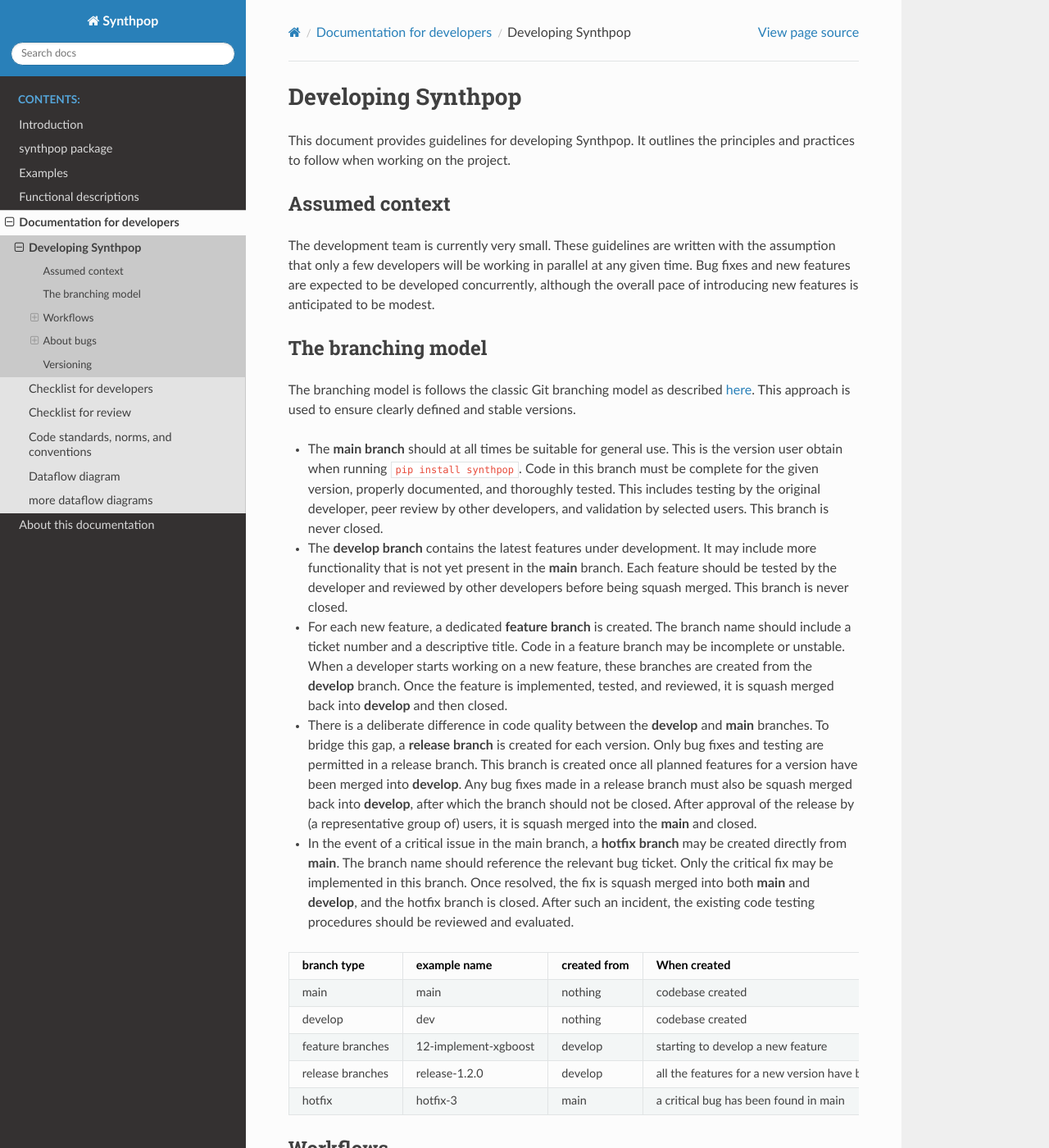
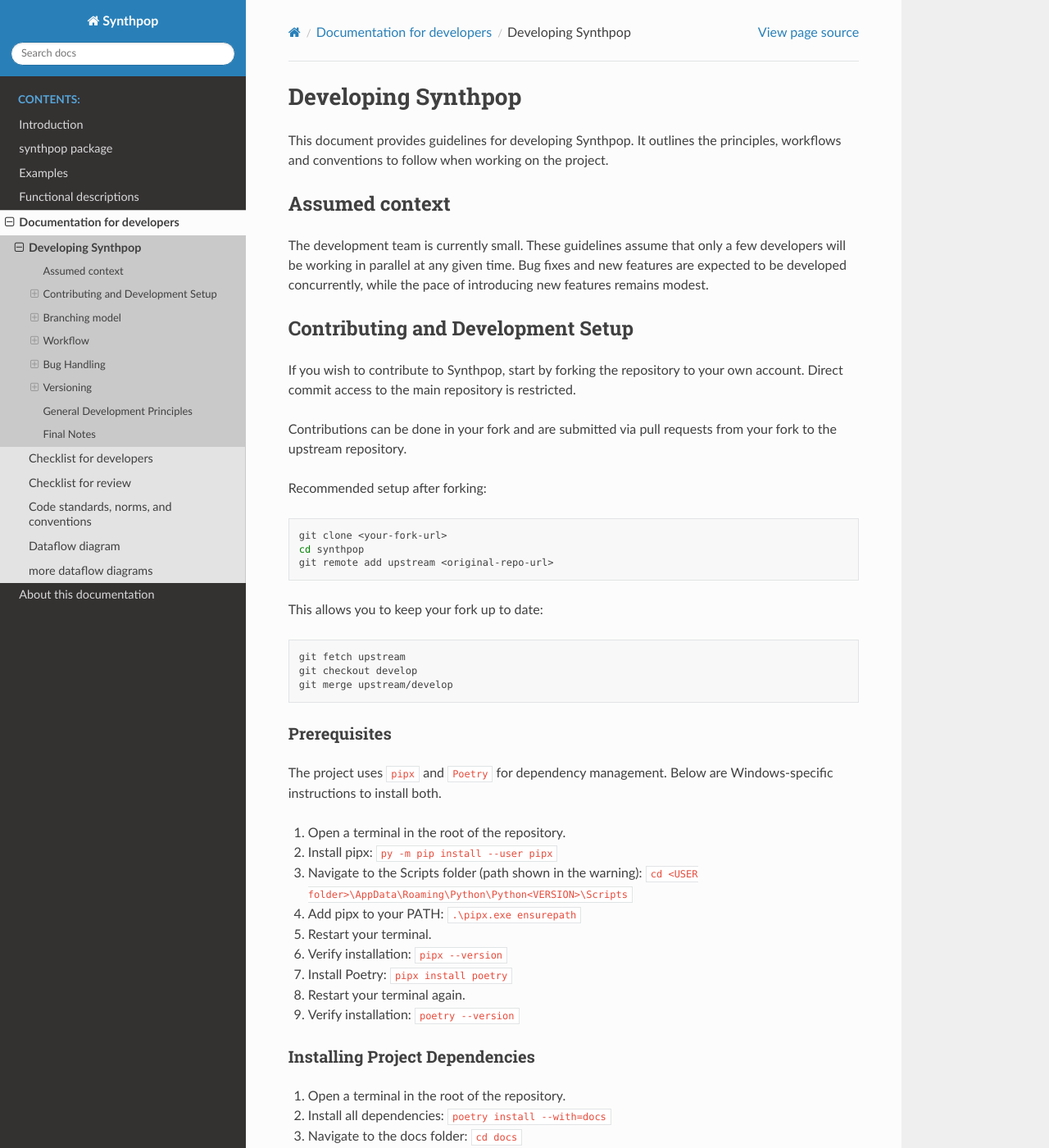
Before and after one commit to duonl/synthpop-py, a Sphinx documentation site: the page built from docs/source/developer/developing.md, in a window 1280 px wide and 1400 px high. Shown: the whole window at 82% size. Built offline with Sphinx 7.4.7 and the Read the Docs theme 3.1.0, drawn with Linux system fonts in a browser that asks for light colours; some of the changed text lies outside the part shown.

Commit message:
added forking and updating documentation to developer/developing.md

````diff
--- a/docs/source/developer/developing.md
+++ b/docs/source/developer/developing.md
@@ -1,20 +1,72 @@
 # Developing Synthpop
 
-This document provides guidelines for developing Synthpop. It outlines the principles and practices to follow when working on the project.
+This document provides guidelines for developing Synthpop. It outlines the principles, workflows and conventions to follow when working on the project.
 
 ## Assumed context
-The development team is currently very small. These guidelines are written with the assumption that only a few developers will be working in parallel at any given time. Bug fixes and new features are expected to be developed concurrently, although the overall pace of introducing new features is anticipated to be modest.
+The development team is currently small. These guidelines assume that only a few developers will be working in parallel at any given time. Bug fixes and new features are expected to be developed concurrently, while the pace of introducing new features remains modest.
 
-## The branching model
-The branching model is follows the classic Git branching model as described [here](https://nvie.com/posts/a-successful-git-branching-model/).
-This approach is used to ensure clearly defined and stable versions.
+## Contributing and Development Setup
+If you wish to contribute to Synthpop, start by forking the repository to your own account. Direct commit access to the main repository is restricted.
 
-- The **main branch** should at all times be suitable for general use. This is the version user obtain when running ```pip install synthpop```.
-    Code in this branch must be complete for the given version, properly documented, and thoroughly tested. This includes testing by the original developer, peer review by other developers, and validation by selected users. This branch is never closed.
-- The **develop branch** contains the latest features under development. It may include more functionality that is not yet present in the **main** branch. Each feature should be tested by the developer and reviewed by other developers before being squash merged. This branch is never closed.
-- For each new feature, a dedicated **feature branch** is created. The branch name should include a ticket number and a descriptive title. Code in a feature branch may be incomplete or unstable. When a developer starts working on a new feature, these branches are created from the **develop** branch. Once the feature is implemented, tested, and reviewed, it is squash merged back into **develop** and then closed.
-- There is a deliberate difference in code quality between the **develop** and **main** branches. To bridge this gap, a **release branch** is created for each version. Only bug fixes and testing are permitted in a release branch. This branch is created once all planned features for a version have been merged into **develop**. Any bug fixes made in a release branch must also be squash merged back into **develop**, after which the branch should not be closed. After approval of the release by (a representative group of) users, it is squash merged into the **main** and closed.
-- In the event of a critical issue in the main branch, a **hotfix branch** may be created directly from **main**. The branch name should reference the relevant bug ticket. Only the critical fix may be implemented in this branch. Once resolved, the fix is squash merged into both **main** and **develop**, and the hotfix branch is closed. After such an incident, the existing code testing procedures should be reviewed and evaluated.
+Contributions can be done in your fork and are submitted via pull requests from your fork to the upstream repository.
+
+Recommended setup after forking:
+```bash
+git clone <your-fork-url>
+cd synthpop
+git remote add upstream <original-repo-url>
+```
+This allows you to keep your fork up to date:
+```bash
+git fetch upstream
+git checkout develop
+git merge upstream/develop
+```
+
+### Prerequisites
+The project uses `pipx` and `Poetry` for dependency management. Below are Windows-specific instructions to install both.
+
+1. Open a terminal in the root of the repository.
+2. Install pipx: `py -m pip install --user pipx`
+3. Navigate to the Scripts folder (path shown in the warning): `cd <USER folder>\AppData\Roaming\Python\Python<VERSION>\Scripts`
+4. Add pipx to your PATH: `.\pipx.exe ensurepath`
+5. Restart your terminal.
+6. Verify installation: `pipx --version`
+7. Install Poetry: `pipx install poetry`
+8. Restart your terminal again.
+9. Verify installation: `poetry --version`
+
+### Installing Project Dependencies
+1. Open a terminal in the root of the repository.
+2. Install all dependencies: `poetry install --with=docs`
+3. Navigate to the docs folder: `cd docs`
+4. Build the documentation: `poetry run sphinx-build source build`
+
+### Updating the Documentation
+After modifying documentation, open a terminal in the root of the repository. Run the following commands to update the rendered documentation:
+```bash
+cd docs
+poetry run sphinx-build -M clean source build
+poetry run sphinx-build source build
+```
+
+## Branching model
+The project follows the [classic Git branching model](https://nvie.com/posts/a-successful-git-branching-model/). This ensures clearly defined and stable versions.
+
+### Main Branch
+The **main branch** should at all times be suitable for general use. This is the version user obtain when running ```pip install synthpop```. Code in this branch is fully tested, documented and validated. No direct commits can be made to this branch. The branch is never closed.
+
+### Develop Branch
+The **develop branch** contains the latest features integrated features. It may include more functionality that is not yet present in the **main** branch. No direct commits can be made to this branch. Each feature should be tested by the developer and reviewed by other developers before being squash merged. This branch is never closed.
+
+### Feature Branches
+For each new feature, a branch is created from **develop**. The branch is named `{ticket}-{description}`. Code in this branch may be incomplete or unstable. After implementation, testing and review, the branch is squash merged into **develop** and then closed.
+
+### Release Branches
+There is a deliberate difference in code quality between the **develop** and **main** branch. To bridge this gap, a **release branch** is created from **develop**. The branch is named `release-v{version}`. Only bug fixes and testing is allowed in this branch. After approval, the branch is squash merged into both **main** and **develop** and closed afterwards.
+
+### Hotfix Branches
+In the event of a critical issue in the main branch, a **hotfix branch** is created directly from **main**. The branch is named `hotfix-{ticket}`. Only critical fixes are allowed. After approval, the branch is squash merged into both **main** and **develop**. It is closed after merge. After such incident, the existing code testing procedures should be reviewed and evaluated.
 
 |branch type| example name| created from| When created | When closed | merge targets| activities|
 |-----------|-----------|-----------|-----------|-----------|-----------|-----------|
@@ -25,7 +77,7 @@ This approach is used to ensure clearly defined and stable versions.
 |hotfix| hotfix-3| main | a critical bug has been found in main| the bug has been fixed and merged| main, develop| fixing the critical bug|
 
 
-## Workflows
+## Workflow
 
 This section describes several common scenarios for tasks that a developer may nee to perform
 
@@ -35,18 +87,19 @@ This section describes several common scenarios for tasks that a developer may n
 
 The first step is to read the functional documentation. Is it clear what needs to be built? Can you locate the feature request ticket(s)? Do you know which users will use this feature? Can you identify any edge cases or exceptions?
 
-1. Ensure that you have the latest version of the **develop** branch in your local repository (```git pull```).
-2. Create a new branch from **develop**, named ```{ticket number}-{descriptive name}```.
+1. Sync your fork with the upstream **develop** branch.
+2. Create a new branch in your fork from **develop**, named ```{ticket number}-{descriptive name}```.
 3. Apply test-driven development when implementing the feature.
-4. Test the feature as you expect a user would use it.
-5. Update the documentation. Add example code demonstrating how to ue the feature and verify that the examples works as expected.
-6. Create a merge request to merge the feature branch into **develop**.
-7. Check for merge conflicts and resolve them in your feature branch. In general, the develop branch takes precedence.
-8. Test again after resolving conflicts. Verify that no functionality was lost, that the example code still works, and that all automated tests are present and passing.
-9. Request a code review and incorporate any feedback. Test again, as changes may introduce new issues. Request review again. One reviewer is enough for small things. For more complex or high-impact features it might be a good idea to have it reviewed by multiple people.
-10. If everything is in order, squash merge the feature branch into **develop** and close it.
+4. Test the feature from a user perspective.
+5. Update the documentation. Add example code demonstrating how to use the feature. Verify that the examples run as expected.
+6. Push your branch to your fork.
+7. Create a pull request from your fork into the upstream **develop** branch.
+8. Resolve any merge conflict in your feature branch. In general, the development branch takes precedence.
+9. Re-test thoroughly. Verify that no functionality was lost, the example code still runs, and all automated tests pass.
+10. Request a code review and incorporate any feedback. Test again, as changes may introduce new issues. Request review again. One reviewer is enough for small things. For more complex or high-impact features it is recommended to have your code reviewed by multiple people.
+11. If everything is in order, the pull request is squash merged into **develop** by a maintainer. Your branch can then be deleted.
 
-**Tip:** regularly merge **develop** into your feature branch. This reduces the risk of complex conflicts towards the end of development.
+**Tip:** Regularly sync your fork with upstream **develop** to reduce merge conflicts.
 
 ### Releasing a new version
 
@@ -57,28 +110,34 @@ The first step is to read the functional documentation. Is it clear what needs t
 4. Run all automated tests and checks. Fix any bugs in the release branch.
 5. Use the code as a user would and fix any bugs found in the release branch.
 6. Carefully review the documentation for the new features. Ensure that it is clear and usable.
-7. If any bug fixes are relevant for ongoing development, squash merge the release branch back into **develop** without closing it.
-8. Ask selected users to test the release and address any reported issues.
-9. Obtain approval to merge into **main**. *TODO: who needs to approve?*
-10. Squash merge the release branch into **main** and **develop**, then close the release branch.
-11. Upload the new version to PyPi.
+7. Ask selected users to test the release and address any reported issues.
+8. Obtain merge approval *TODO: who needs to approve?*
+9. Squash merge the release branch into both **main** and **develop**, then close the release branch.
+10. Upload the new version to PyPi.
 
-## About bugs
-The behaviour of this package is considered a bug when:
-1. It contradicts the documentation, or
-2. The documentation does not describe the behaviour and it is what a user would reasonably expect.
+## Bug Handling
+A is considered a bug when:
+1. It contradicts documentation, or
+2. It violates reasonable user expectations
 
-To identify a bug, both the observed behaviour and the expected behaviour must be defined. This allows us to determine whether the user's expectations where justified. If not, the issue may indicate that the documentation needs to be improved rather than the code.
+A valid bug report must include:
+- Observed behaviour
+- Expected behaviour
+- Reproducible conditions
 
-When the behaviour is incorrect but all automated tests pass, this indicates that the test suite is incomplete. In such cases, new tests should be added to reproduce the observed behaviour. Developers should also consider whether additional related tests are required. Ask yourself whether the situation that triggered the bug is realistic, and whether the impact of the bug is proportionate and logical.
+The report allows us to determine whether the expected behaviour is justified. If not, the issue may indicate that documentation needs improvement rather than code.
+
+If tests pass but behaviour is wrong, the test suite is incomplete. New tests should be added to reproduce the observed behaviour. Ask yourself whether the situation that triggered the bug is realistic, and whether the impact of the bug is proportionate and logical.
 
 For example, suppose that attempting to generate a synthetic version of a 1000x1000 table containing only the value 0 causes the system to crash. If the documentation does not specify any limits and a user encounters this scenario, there is a clear discrepancy between expected and observed behaviour. The actual behaviour is a crash, while the expected behaviour is a valid 1000x1000 table filled with zeros. This therefore constitutes a bug.
 
-The next step is to identify the root cause of the crash. If, for instance, it is caused by a division by zero, unit tests should be added to cover this case. Moreover, a division by zero should not cause the system to crash, which implies that error handling within the package needs to be improved.
+### Bug Resolution Principles
+- Add tests reproducing the issues.
+- Identify and fix the root cause.
+- Improve error handling if necessary.
+- Evaluate whether behaviour is logically sound. If not, alternative logic may need to be introduced to handle the case more gracefully.
 
-Finally, consider whether the underlying operation makes sense from a user perspective. It may be necessary to introduce alternative logic, such as a no-op synthesis method, to handle such cases more gracefully.
-
-### Triaging bugs
+### Bug Triaging
 The exact workflow to fix bugs depends on where the bug is found.
 
 ```{mermaid}
@@ -110,8 +169,23 @@ flowchart LR
 ```
 
 ## Versioning
-In this project we aim to use [Semantic Versioning](https://semver.org/). However, at the time of writing, the project is still in an early stage and cannot yet be considered a mature open-source project. As a result, no guarantees can be made. Furthermore, since there is no structural funding, we cannot commit to providing long-term support for any specific version.
+This project follows [Semantic Versioning](https://semver.org/) where possible. However, at the time of writing, the project is still in an early stage and cannot yet be considered a mature open-source project. As a result, no guarantees can be made. Furthermore, since there is no structural funding, we cannot commit to providing long-term support for any specific version.
 
-Semantic versioning does not fully cover certain cases, such as the initial development and pre-release versions. The repository will initially contain an empty **main** branch and a **develop** branch with the project structure and documentation.  At this stage, the project does not yet have a formal version number.
+### Pre-release Versions
+Use suffix `-alpha.x`. Increment `x` after each testing cycle.
 
-Pre-release versions will use the suffix ```-alpha.x``` where x is incremented after each cycle of testing and bug fixing.
+### Initial State
+- The `main` branch is empty.
+- The `develop` branch contains the initial structure and documentation.
+- No formal versions exist yet.
+
+## General Development Principles
+- Prefer clarity over cleverness.
+- Write tests alongside code.
+- Keep changes small and focused.
+- Document all user-facing functionality.
+- Avoid breaking changes unless justified.
+- Continuously evaluate test coverage.
+
+## Final Notes
+This document is intended to evolve alongside the project. Developers are encouraged to propose improvements where processes become unclear or inefficient.
````
